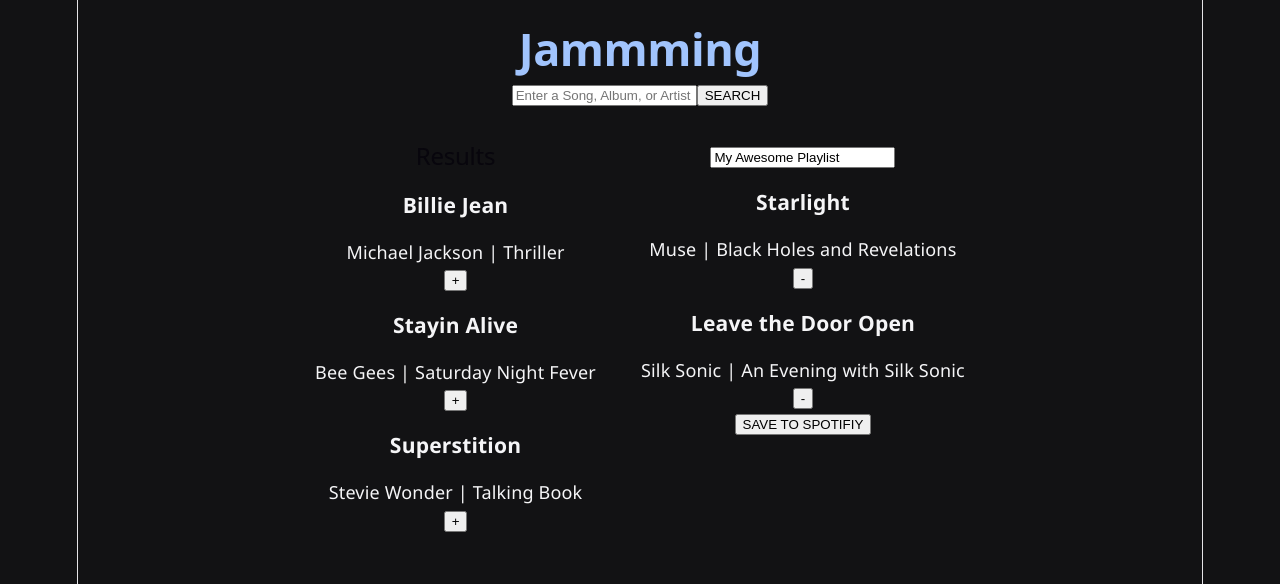
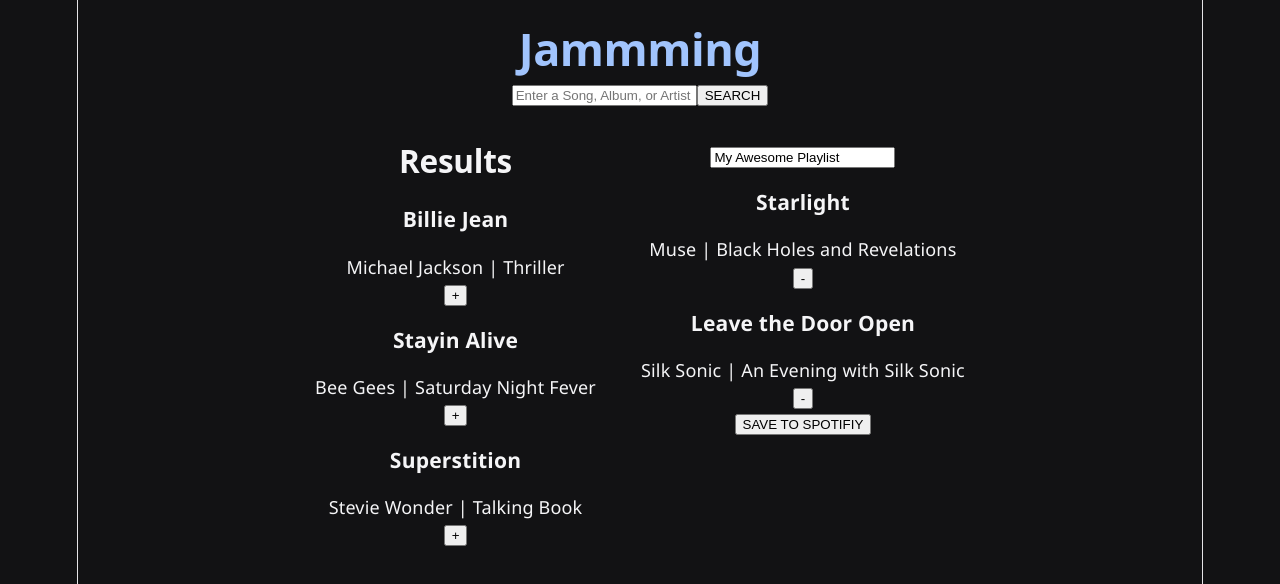
Before and after one commit to MayaKirken/Jammming, a React (Vite) app in the folder Jammming/: page / in a window 1280 px wide. Shown: the top 584 px of the page. Built offline with nearby package versions, Linux system fonts and the light colour scheme.

Commit message:
Fix H2 text visibility on dark background

```diff
--- a/Jammming/src/App.css
+++ b/Jammming/src/App.css
@@ -19,6 +19,13 @@
 
 h1 span {
   color: inherit;
+}
+
+h2 {
+  color: #f5f5f7 !important;
+  font-size: 1.75rem;
+  font-weight: 600;
+  margin-bottom: 1.5rem;
 }
 
 .counter {
```
